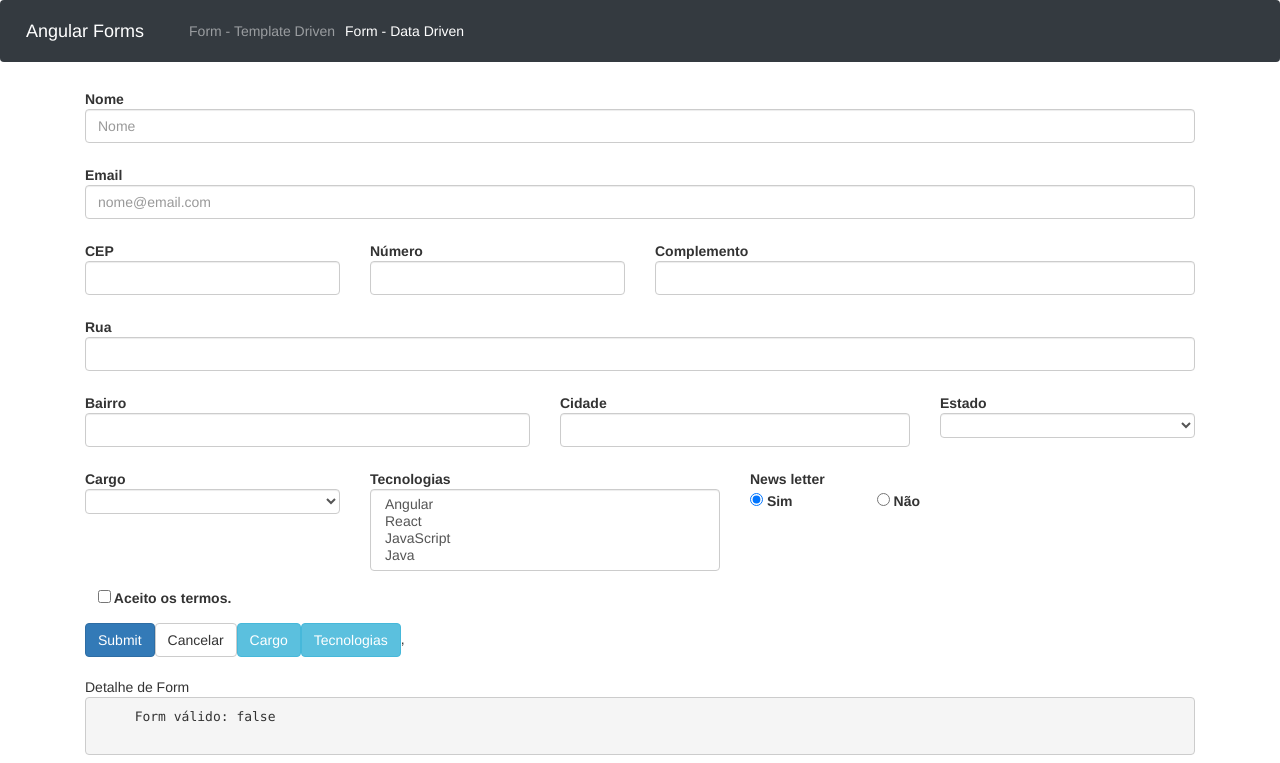
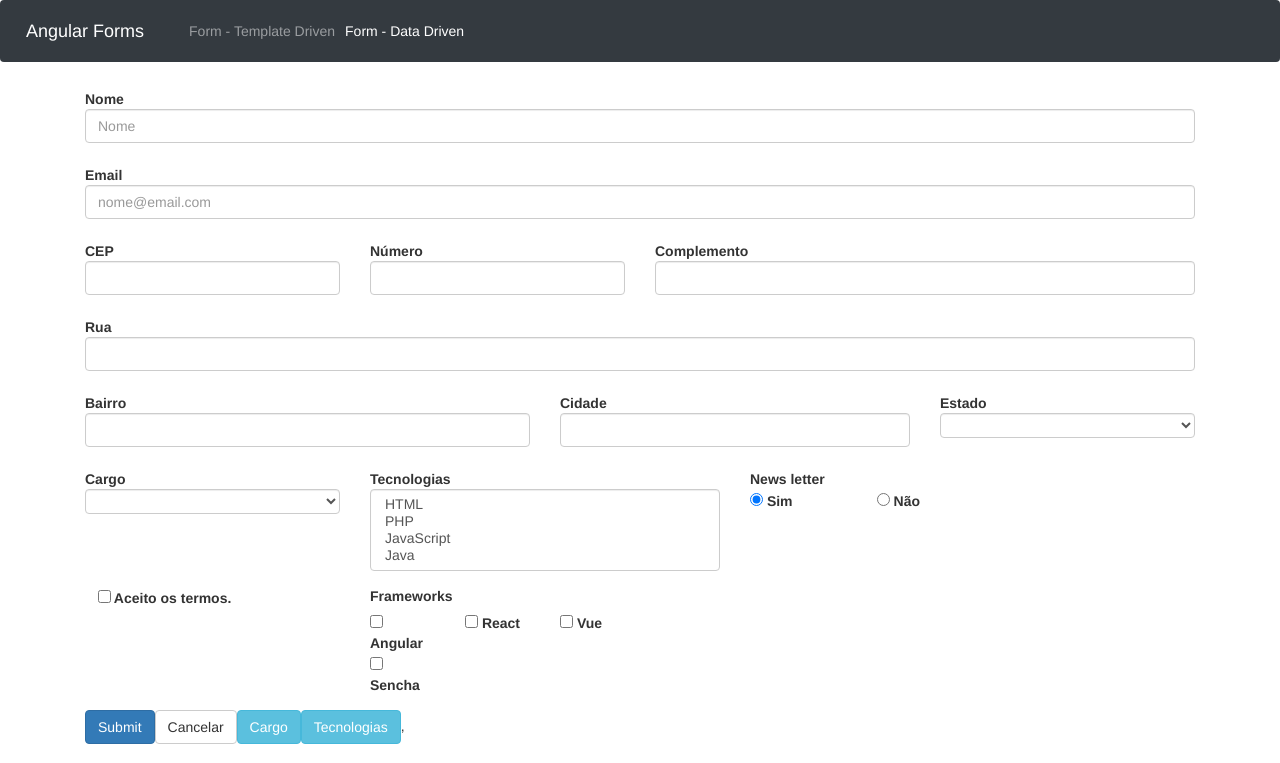
Before and after one commit to carlosinhani/forms_Angular, an Angular app: page /dataForm in a window 1280 px wide. Shown: the top 763 px of the page. Built offline with nearby package versions, Linux system fonts and the light colour scheme.

Commit message:
checkbox-dinamicos

```diff
--- a/src/app/data-form/data-form.component.html
+++ b/src/app/data-form/data-form.component.html
@@ -154,15 +154,24 @@
           </campo-control-erro>
     </div>
   </div>
+
+  <div class="col-md-3" [ngClass]="aplicaCssErro('frameworks')">
+    <label for="frameworks">Frameworks</label>
+    <div id="frameworks" class="row">
+      <div class="form-check" class="col-sm-4"
+        formArrayName="frameworks"
+        *ngFor="let item of formulario.get('frameworks').controls; let i = index" >
+        <label class="form-check-label" for="defaultCheck1">
+          <input type="checkbox" [formControlName]="i" > {{frameworks[i]}}
+        </label>
+      </div>
+    </div>
+  </div>
 </div>
 
-
   <button type="submit" class="btn btn-primary">Submit</button>
-
   <button class="btn btn-default"(click)="resetar()">Cancelar</button>
-
   <button class="btn btn-info"(click)="setarCargo()">Cargo</button>
-
   <button class="btn btn-info"(click)="setarTecnologias()">Tecnologias</button>
 
     <form-debug [form]="formulario"></form-debug>
--- a/src/app/data-form/data-form.component.ts
+++ b/src/app/data-form/data-form.component.ts
@@ -20,6 +20,7 @@ export class DataFormComponent implements OnInit {
   cargos: any[];
   tecnologias: any[];
   newsletterOp: any[];
+  frameworks = ['Angular', 'React', 'Vue', 'Sencha'];
   // estados: EstadoBr[];
 
 
@@ -70,15 +71,38 @@ export class DataFormComponent implements OnInit {
         cargo: [null],
         tecnologias: [null],
         newsletter: ['s'],
-        termos: [null, Validators.pattern('true')]
+        termos: [null, Validators.pattern('true')],
+        frameworks: this.buildFrameworks()
     });
   }
+
+  buildFrameworks(){
+
+    const values = this.frameworks.map(v => new FormControl(false));
+    return this.formBuilder.array(values);
+
+    //  this.formBuilder.array([
+    //    new FormControl(false),
+    //    new FormControl(false),
+    //    new FormControl(false),
+    //    new FormControl(false)
+    //  ]);
+  }
+
   onSubmit(){
     console.log(this.formulario);
 
+    let valueSubmit = Object.assign({}, this.formulario.value);
+
+    valueSubmit = Object.assign(valueSubmit, {
+      frameworks: valueSubmit.frameworks
+      .map((v, i) => v ? this.frameworks[i] : null)
+      .filter(v => v !== null)
+    });
+
     if(this.formulario.valid) {
       this.http
-      .post('https://httpbin.org/post', JSON.stringify(this.formulario.value))
+      .post('https://httpbin.org/post', JSON.stringify(valueSubmit))
       .subscribe(
         dados => {
           console.log(dados);
--- a/src/app/shared/services/Dropdown.service.ts
+++ b/src/app/shared/services/Dropdown.service.ts
@@ -27,8 +27,8 @@ constructor(
 
   getTecnologias(){
     return [
-      { nome: 'angular', desc: 'Angular'},
-      { nome: 'react', desc: 'React'},
+      { nome: 'html', desc: 'HTML'},
+      { nome: 'php', desc: 'PHP'},
       { nome: 'javascript', desc: 'JavaScript'},
       { nome: 'java', desc: 'Java'},
     ];
```
